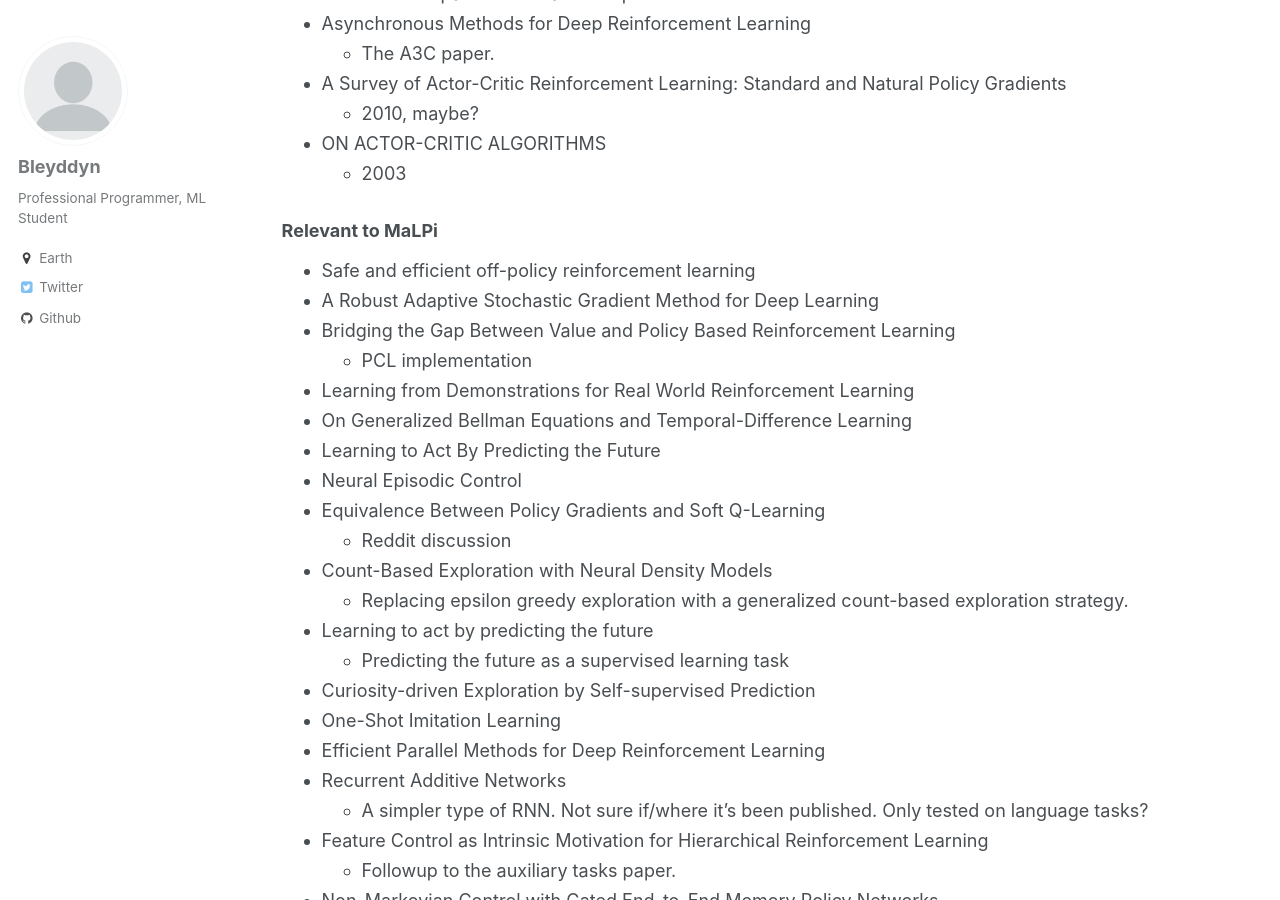
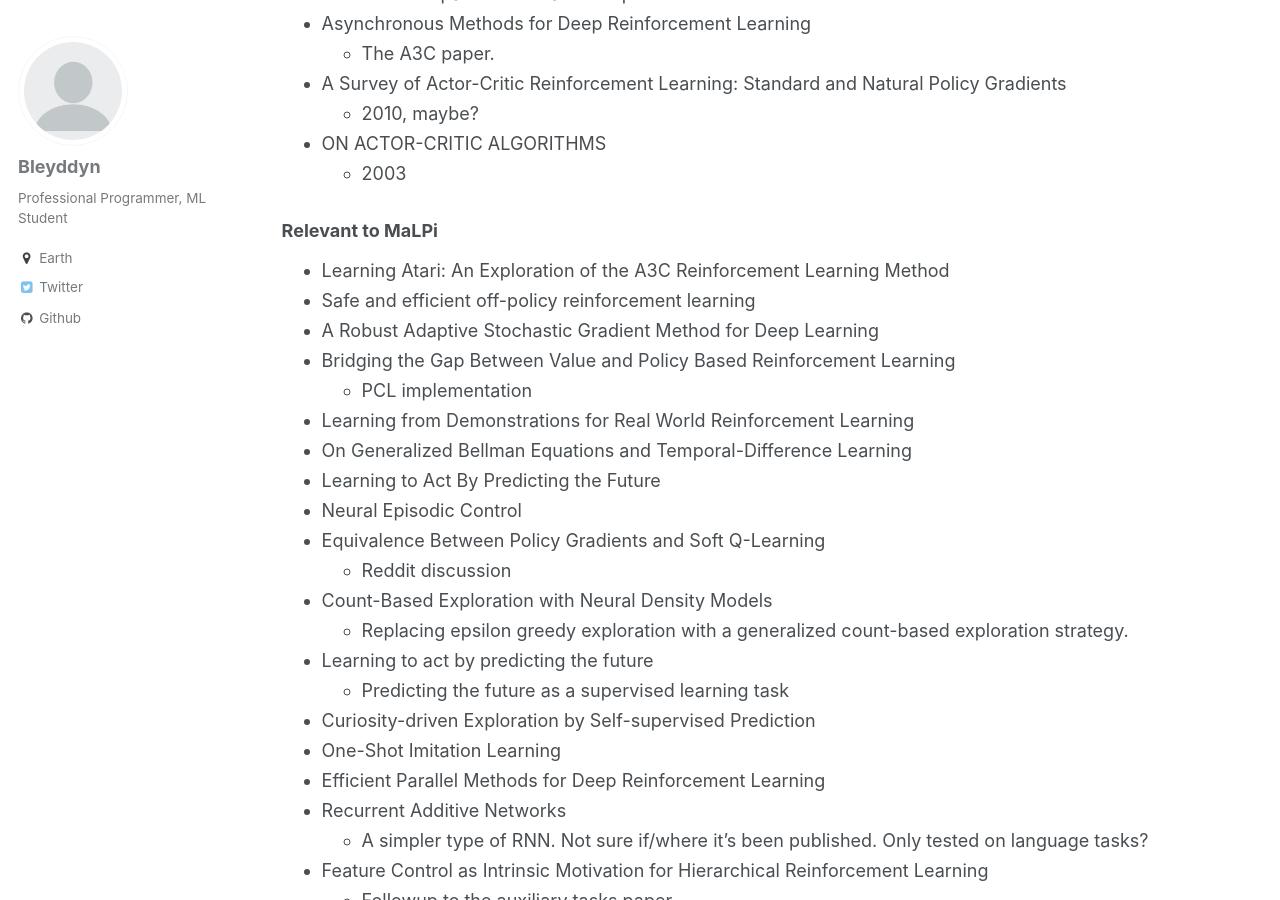
Before and after one commit to Bleyddyn/Bleyddyn.github.io, a Jekyll site: the page built from _pages/publications.md, in a window 1280 px wide and 900 px high, scrolled down 1600 px. Built offline with Jekyll 4.4.1, drawn with Linux system fonts in a browser that asks for light colours.

Commit message:
Update publications.md

```diff
--- a/_pages/publications.md
+++ b/_pages/publications.md
@@ -36,6 +36,7 @@ author_profile: true
 
 ### Relevant to MaLPi
 
+* [Learning Atari: An Exploration of the A3C Reinforcement Learning Method](https://instructure-uploads.s3.amazonaws.com/account_10720000000090242/attachments/70223081/learning-atari-exploration.pdf?response-content-disposition=attachment%3B%20filename%3D%22AtariReport.pdf%22%3B%20filename%2A%3DUTF-8%27%27AtariReport.pdf&X-Amz-Algorithm=AWS4-HMAC-SHA256&X-Amz-Credential=AKIAJFNFXH2V2O7RPCAA%2F20170617%2Fus-east-1%2Fs3%2Faws4_request&X-Amz-Date=20170617T002647Z&X-Amz-Expires=86400&X-Amz-SignedHeaders=host&X-Amz-Signature=6d0f68826df0ae0c3c35de54aa8387701592a4ea64e7d06dd74efc7972ff20d9)
 * [Safe and efficient off-policy reinforcement learning](https://arxiv.org/abs/1606.02647)
 * [A Robust Adaptive Stochastic Gradient Method for Deep Learning](https://arxiv.org/abs/1703.00788)
 * [Bridging the Gap Between Value and Policy Based Reinforcement Learning](https://arxiv.org/abs/1702.08892)
```
